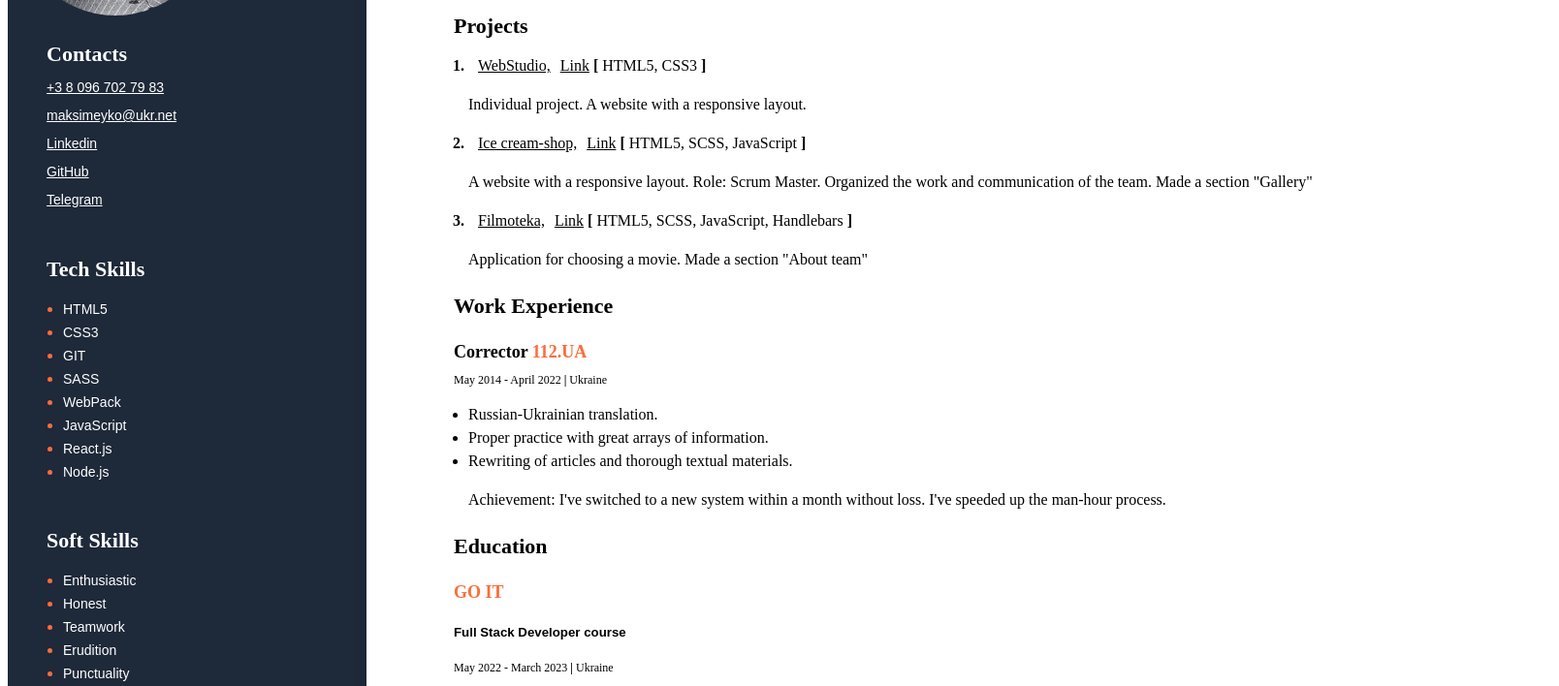
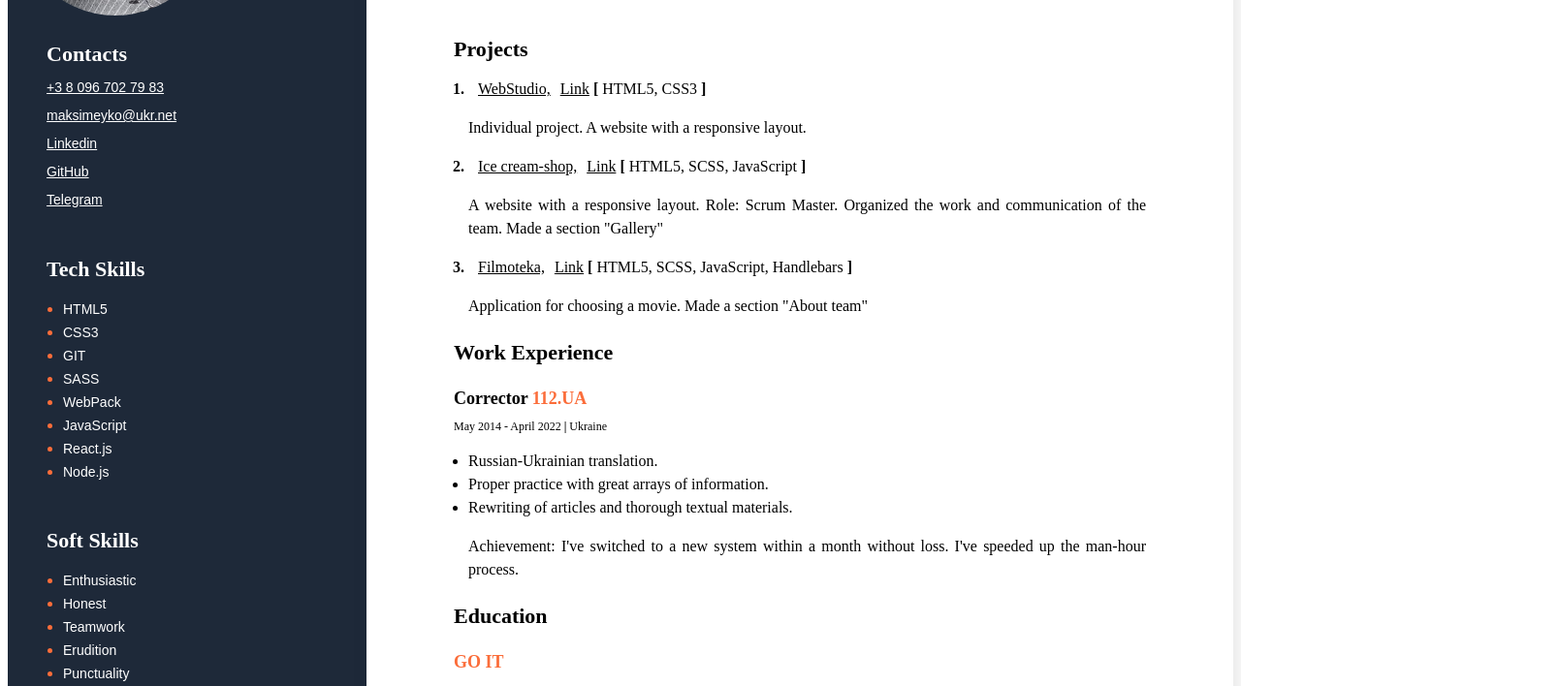
Before and after one commit to NataliiaMax/my-cv, a website: page index.html in a window 1280 px wide. Shown: the part 275-983 px from the top of the page at 97% size, 1608 px wide, since content can reach past the window. Drawn offline with Linux system fonts and the light colour scheme.

Commit message:
update main

```diff
--- a/styles/styles.css
+++ b/styles/styles.css
@@ -8,8 +8,8 @@ body {
     display: flex;
     flex-direction: row-reverse;
     background-color: #E5E5E5;
-    width: 1600px;
-    height: 100%;
+    /* width: 1600px;
+    height: 100%; */
     margin: 0;
 }
 
```
